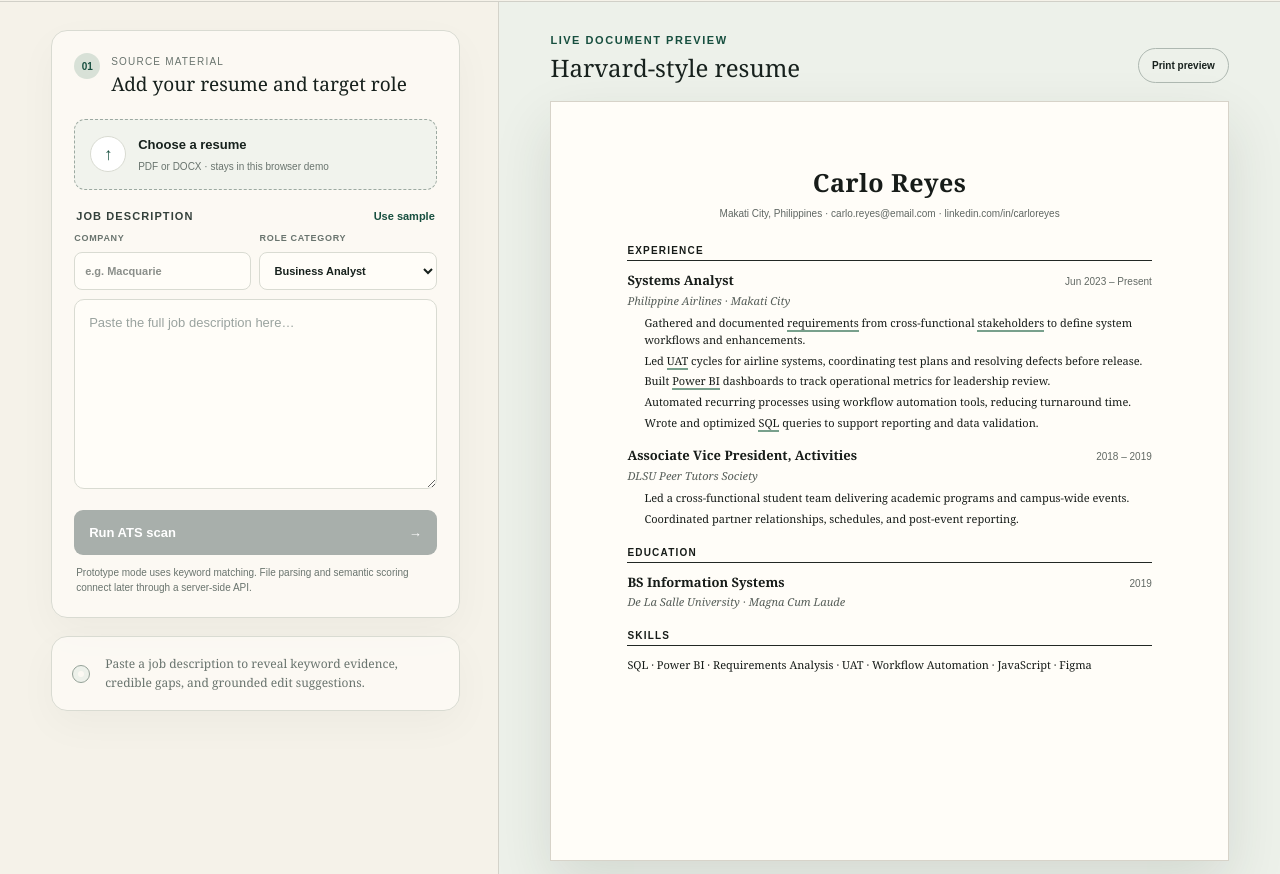
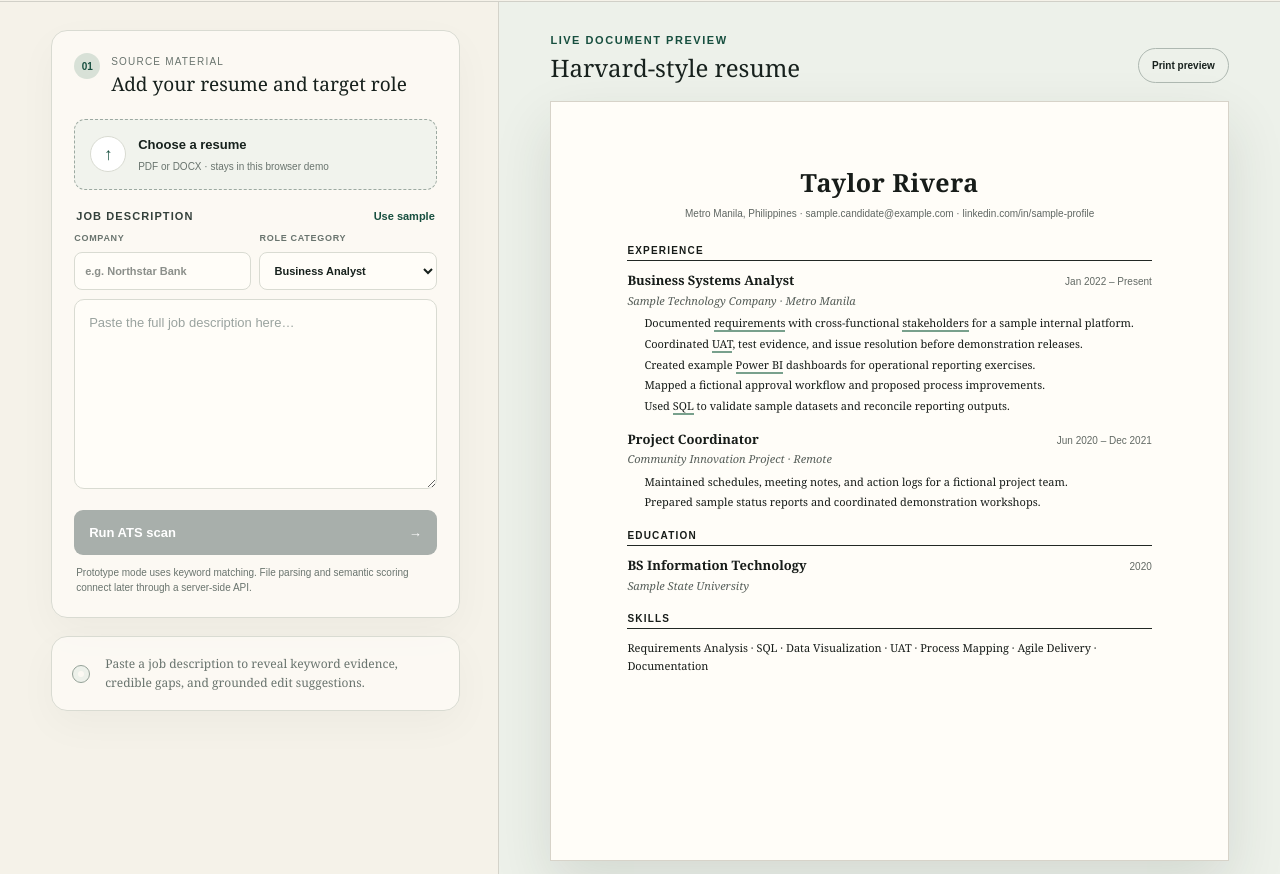
Before and after one commit to carlo-cortez/resume-signal, a Next.js app: page / in a window 1280 px wide. Shown: the part 608-1482 px from the top of the page. Built offline with nearby package versions, Linux system fonts and the light colour scheme.

Commit message:
Replace personal preview data with demo content

```diff
--- a/app/page.tsx
+++ b/app/page.tsx
@@ -121,10 +121,10 @@ const roleProfiles: RoleProfile[] = [
       { term: "SQL", frequency: 25 },
     ],
     postings: [
-      { company: "Macquarie", role: "Reporting & Analytics BA", date: "Jul 12", outcome: "interview" },
-      { company: "Accenture", role: "Business Technology Analyst", date: "Jul 08", outcome: "applied" },
-      { company: "IBM", role: "Process Transformation Analyst", date: "Jun 28", outcome: "applied" },
-      { company: "ING", role: "Business Analyst", date: "Jun 18", outcome: "closed" },
+      { company: "Northstar Bank", role: "Reporting & Analytics BA", date: "Jul 12", outcome: "interview" },
+      { company: "Brightpath Consulting", role: "Business Technology Analyst", date: "Jul 08", outcome: "applied" },
+      { company: "Atlas Systems", role: "Process Transformation Analyst", date: "Jun 28", outcome: "applied" },
+      { company: "Harbor Finance", role: "Business Analyst", date: "Jun 18", outcome: "closed" },
     ],
   },
   {
@@ -140,8 +140,8 @@ const roleProfiles: RoleProfile[] = [
       { term: "Fintech", frequency: 50 },
     ],
     postings: [
-      { company: "GCash", role: "Associate Product Owner", date: "Jul 02", outcome: "applied" },
-      { company: "Maya", role: "Product Owner", date: "Jun 20", outcome: "closed" },
+      { company: "PocketPay", role: "Associate Product Owner", date: "Jul 02", outcome: "applied" },
+      { company: "Nova Wallet", role: "Product Owner", date: "Jun 20", outcome: "closed" },
     ],
   },
   {
@@ -157,7 +157,7 @@ const roleProfiles: RoleProfile[] = [
       { term: "DAX", frequency: 100 },
     ],
     postings: [
-      { company: "JPMorgan", role: "Reporting Analyst", date: "Jun 10", outcome: "applied" },
+      { company: "Summit Financial", role: "Reporting Analyst", date: "Jun 10", outcome: "applied" },
     ],
   },
 ];
@@ -333,7 +333,7 @@ export default function Home() {
               <div className="metadata-row">
                 <label>
                   <span>Company</span>
-                  <input value={company} onChange={(event) => setCompany(event.target.value)} placeholder="e.g. Macquarie" />
+                  <input value={company} onChange={(event) => setCompany(event.target.value)} placeholder="e.g. Northstar Bank" />
                 </label>
                 <label>
                   <span>Role category</span>
@@ -440,32 +440,32 @@ export default function Home() {
               </button>
             </div>
             <div className="paper">
-              <div className="resume-name">Carlo Reyes</div>
-              <p className="contact">Makati City, Philippines · carlo.reyes@email.com · linkedin.com/in/carloreyes</p>
+              <div className="resume-name">Taylor Rivera</div>
+              <p className="contact">Metro Manila, Philippines · sample.candidate@example.com · linkedin.com/in/sample-profile</p>
 
               <ResumeSection title="Experience">
-                <ResumeRole title="Systems Analyst" date="Jun 2023 – Present" company="Philippine Airlines · Makati City">
-                  <li>Gathered and documented <mark>requirements</mark> from cross-functional <mark>stakeholders</mark> to define system workflows and enhancements.</li>
-                  <li>Led <mark>UAT</mark> cycles for airline systems, coordinating test plans and resolving defects before release.</li>
-                  <li>Built <mark>Power BI</mark> dashboards to track operational metrics for leadership review.</li>
-                  <li>Automated recurring processes using workflow automation tools, reducing turnaround time.</li>
-                  <li>Wrote and optimized <mark>SQL</mark> queries to support reporting and data validation.</li>
+                <ResumeRole title="Business Systems Analyst" date="Jan 2022 – Present" company="Sample Technology Company · Metro Manila">
+                  <li>Documented <mark>requirements</mark> with cross-functional <mark>stakeholders</mark> for a sample internal platform.</li>
+                  <li>Coordinated <mark>UAT</mark>, test evidence, and issue resolution before demonstration releases.</li>
+                  <li>Created example <mark>Power BI</mark> dashboards for operational reporting exercises.</li>
+                  <li>Mapped a fictional approval workflow and proposed process improvements.</li>
+                  <li>Used <mark>SQL</mark> to validate sample datasets and reconcile reporting outputs.</li>
                 </ResumeRole>
-                <ResumeRole title="Associate Vice President, Activities" date="2018 – 2019" company="DLSU Peer Tutors Society">
-                  <li>Led a cross-functional student team delivering academic programs and campus-wide events.</li>
-                  <li>Coordinated partner relationships, schedules, and post-event reporting.</li>
+                <ResumeRole title="Project Coordinator" date="Jun 2020 – Dec 2021" company="Community Innovation Project · Remote">
+                  <li>Maintained schedules, meeting notes, and action logs for a fictional project team.</li>
+                  <li>Prepared sample status reports and coordinated demonstration workshops.</li>
                 </ResumeRole>
               </ResumeSection>
 
               <ResumeSection title="Education">
                 <div className="resume-role-heading">
-                  <strong>BS Information Systems</strong><span>2019</span>
+                  <strong>BS Information Technology</strong><span>2020</span>
                 </div>
-                <p className="resume-company">De La Salle University · Magna Cum Laude</p>
+                <p className="resume-company">Sample State University</p>
               </ResumeSection>
 
               <ResumeSection title="Skills">
-                <p className="skill-line">SQL · Power BI · Requirements Analysis · UAT · Workflow Automation · JavaScript · Figma</p>
+                <p className="skill-line">Requirements Analysis · SQL · Data Visualization · UAT · Process Mapping · Agile Delivery · Documentation</p>
               </ResumeSection>
             </div>
             <div className="preview-legend">
```
Also changed, not shown: 1 other file (tests, documents, lock files or other folders).
